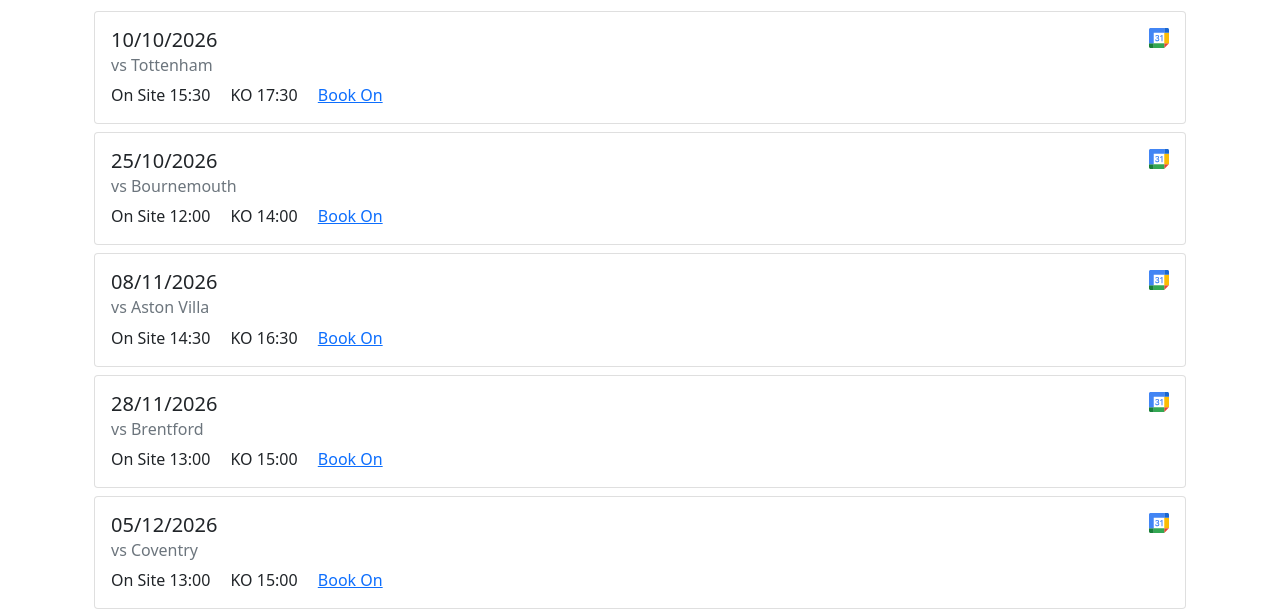
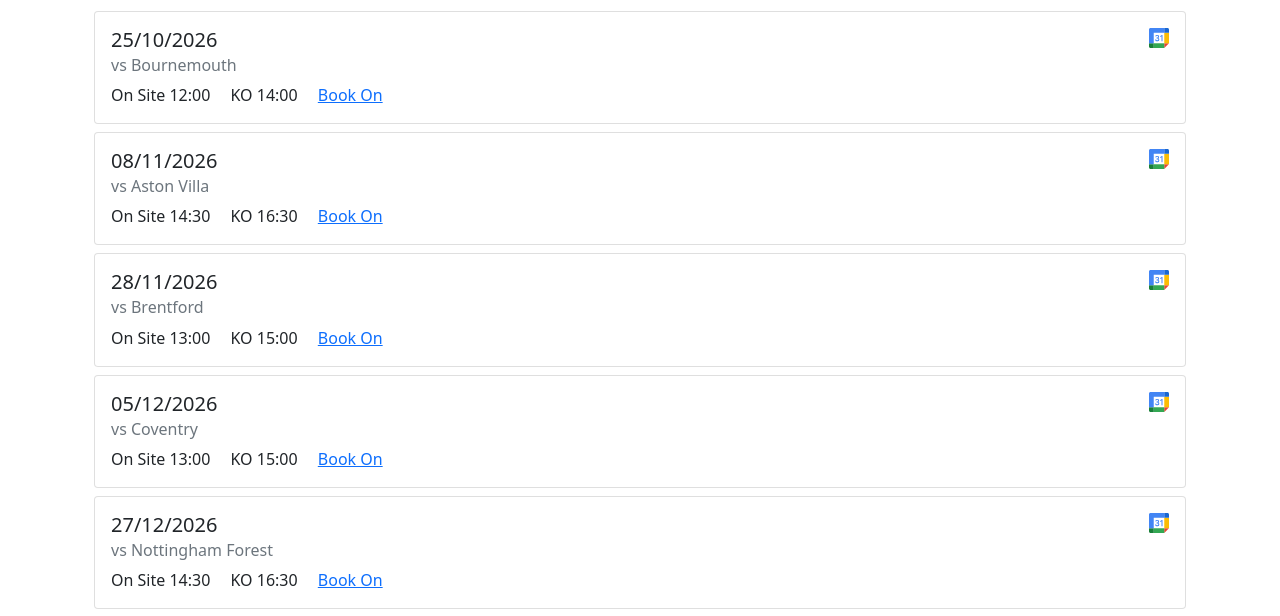
Before and after one commit to HarryEMartland/sja-united-matches, a plain HTML site: page index.html in a window 1280 px wide. Shown: the part 143-759 px from the top of the page. Drawn offline with nearby package versions, Linux system fonts and the light colour scheme.

Commit message:
Deploying to gh-pages from @ HarryEMartland/sja-united-matches@d30bd05f7f280fdc168454c7c9f695ab553ab8d0 🚀

```diff
--- a/index.html
+++ b/index.html
@@ -25,22 +25,6 @@
                 <h1 class="">Upcoming Games</h1>
             </div>
         </div>
-
-
-            <div class="card mt-2">
-                <div class="card-body">
-                    <h5 class="card-title">
-                        10/10/2026
-                       <a href="https://www.google.com/calendar/render?action=TEMPLATE&amp;			text=SJA United vs Tottenham&amp;			dates=20261010T153000%2F20261010T193000			&amp;location=Old Trafford, Sir Matt Busby Way, Old Trafford, Stretford, Manchester M16 0RA, UK" title="Add to Google Maps" target="_blank" class="card-link"><img
-                                   style="height: 1em; float: right" src="gcalendar.svg"></a>
-                    </h5>
-                    <h6 class="card-subtitle mb-2 text-muted">vs Tottenham</h6>
-                    <span class="card-link">On Site 15:30</span>
-                    <span class="card-link">KO 17:30</span>
-                    <span class="card-link"><a href="mailto:sue.burke@sja.org.uk?subject=10/10/2026%20Game&amp;body=Hi Sue, please can you book me on the 10/10/2026 game.%0D%0A%0D%0AThanks%0D%0A%3CFull%20Name%3E" target="_blank">Book On</a></span>
-
-                </div>
-            </div>
 
 
             <div class="card mt-2">
```
